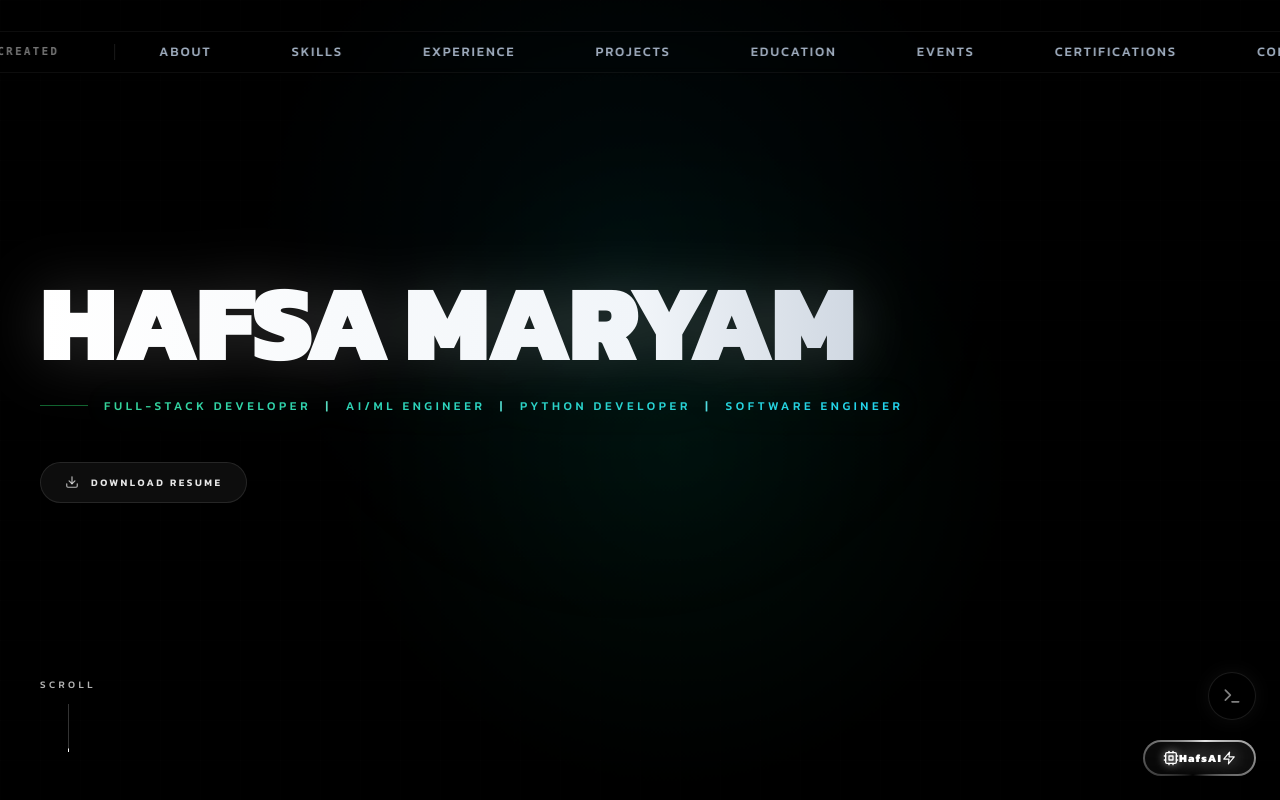
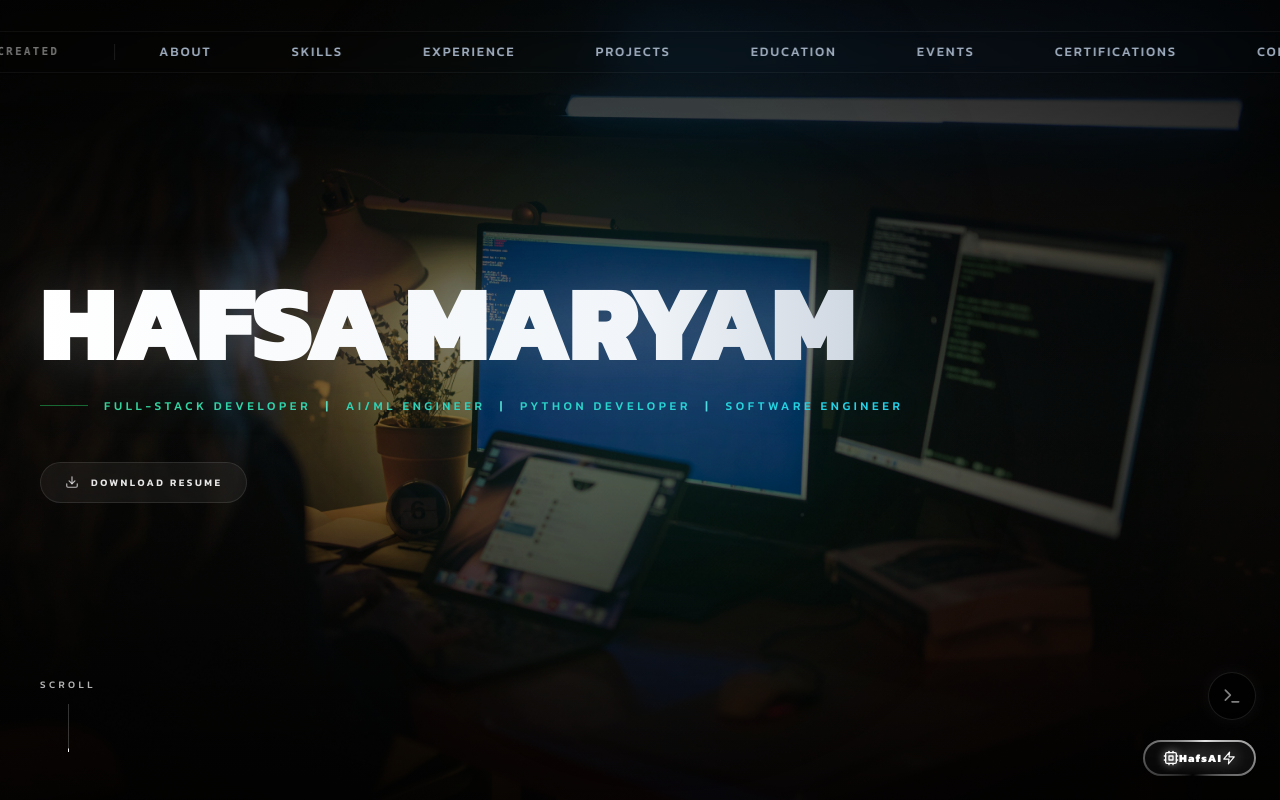
Before and after one commit to hafsamaryam08/Portfolio, a React (Vite) app: page / in a window 1280 px wide. Shown: the top 800 px of the page. Built offline with nearby package versions, Linux system fonts and the light colour scheme.

Commit message:
Move background image to HeroSection

```diff
--- a/src/components/HeroSection.tsx
+++ b/src/components/HeroSection.tsx
@@ -90,7 +90,16 @@ const HeroSection = () => {
   return (
     <section ref={sectionRef} className="relative h-[100dvh] min-h-[600px] w-full overflow-hidden bg-black">
 
-
+      {/* Background Image */}
+      <div
+        className="absolute inset-0 pointer-events-none"
+        style={{
+          backgroundImage: "url('/bg.jpg')",
+          backgroundSize: "cover",
+          backgroundPosition: "center",
+          opacity: 0.6
+        }}
+      />
       {/* Cinematic gradient overlays */}
       <div className="absolute inset-0 transition-colors duration-1000 bg-black/10" />
       <div className="absolute inset-0 bg-[radial-gradient(ellipse_at_center,transparent_30%,rgba(0,0,0,0.6)_100%)] pointer-events-none" />
--- a/src/index.css
+++ b/src/index.css
@@ -14,10 +14,6 @@ html,
 body,
 #root {
   background-color: #0c0c0c;
-  background-image: url('/bg.jpg');
-  background-size: cover;
-  background-position: center;
-  background-attachment: fixed;
   font-family: 'Kanit', sans-serif;
   -webkit-font-smoothing: antialiased;
   -moz-osx-font-smoothing: grayscale;
```
